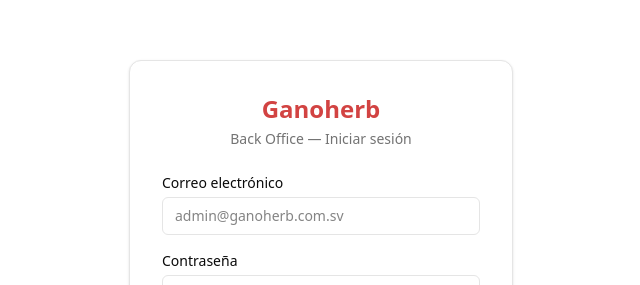
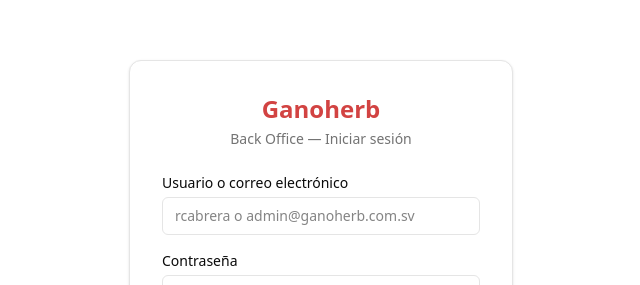
Before and after one commit to paulcabeza/back_office_portal, a React app: page /login in a window 1280 px wide. Shown: the part 169-454 px from the top of the page, without its empty margins (319-959 px from the left). Built offline with nearby package versions, Linux system fonts and the light colour scheme; no server answers; the HTML template or start-up script is replaced by a standard one.

Commit message:
Show username in users table and accept username on login
- Users table shows Username column
- Login accepts username or email, updated label and placeholder
- UserResponse and UserListItem types include username field

```diff
--- a/src/pages/login/login-page.tsx
+++ b/src/pages/login/login-page.tsx
@@ -44,16 +44,16 @@
               htmlFor="email"
               className="mb-1 block text-sm font-medium text-foreground"
             >
-              Correo electrónico
+              Usuario o correo electrónico
             </label>
             <input
               id="email"
-              type="email"
+              type="text"
               required
               value={email}
               onChange={(e) => setEmail(e.target.value)}
               className="w-full rounded-md border border-input bg-background px-3 py-2 text-sm outline-none ring-ring focus:ring-2"
-              placeholder="admin@ganoherb.com.sv"
+              placeholder="rcabrera o admin@ganoherb.com.sv"
             />
           </div>
 
--- a/src/pages/users/users-page.tsx
+++ b/src/pages/users/users-page.tsx
@@ -73,6 +73,9 @@
                 Nombre
               </th>
               <th className="px-4 py-3 text-left font-medium text-muted-foreground">
+                Usuario
+              </th>
+              <th className="px-4 py-3 text-left font-medium text-muted-foreground">
                 Email
               </th>
               <th className="px-4 py-3 text-left font-medium text-muted-foreground">
@@ -97,6 +100,9 @@
               >
                 <td className="px-4 py-3 font-medium text-foreground">
                   {user.full_name}
+                </td>
+                <td className="px-4 py-3 font-mono text-sm text-primary">
+                  {user.username ?? "—"}
                 </td>
                 <td className="px-4 py-3 text-muted-foreground">
                   {user.email}
@@ -151,7 +157,7 @@
             ))}
             {users.length === 0 && (
               <tr>
-                <td colSpan={6} className="px-4 py-8 text-center text-muted-foreground">
+                <td colSpan={7} className="px-4 py-8 text-center text-muted-foreground">
                   No hay usuarios registrados
                 </td>
               </tr>
--- a/src/types/auth.ts
+++ b/src/types/auth.ts
@@ -21,6 +21,7 @@
 
 export interface UserResponse {
   id: string;
+  username: string | null;
   email: string;
   first_name: string;
   last_name: string;
--- a/src/types/user.ts
+++ b/src/types/user.ts
@@ -18,6 +18,7 @@
 
 export interface UserListItem {
   id: string;
+  username: string | null;
   email: string;
   full_name: string;
   is_active: boolean;
```
